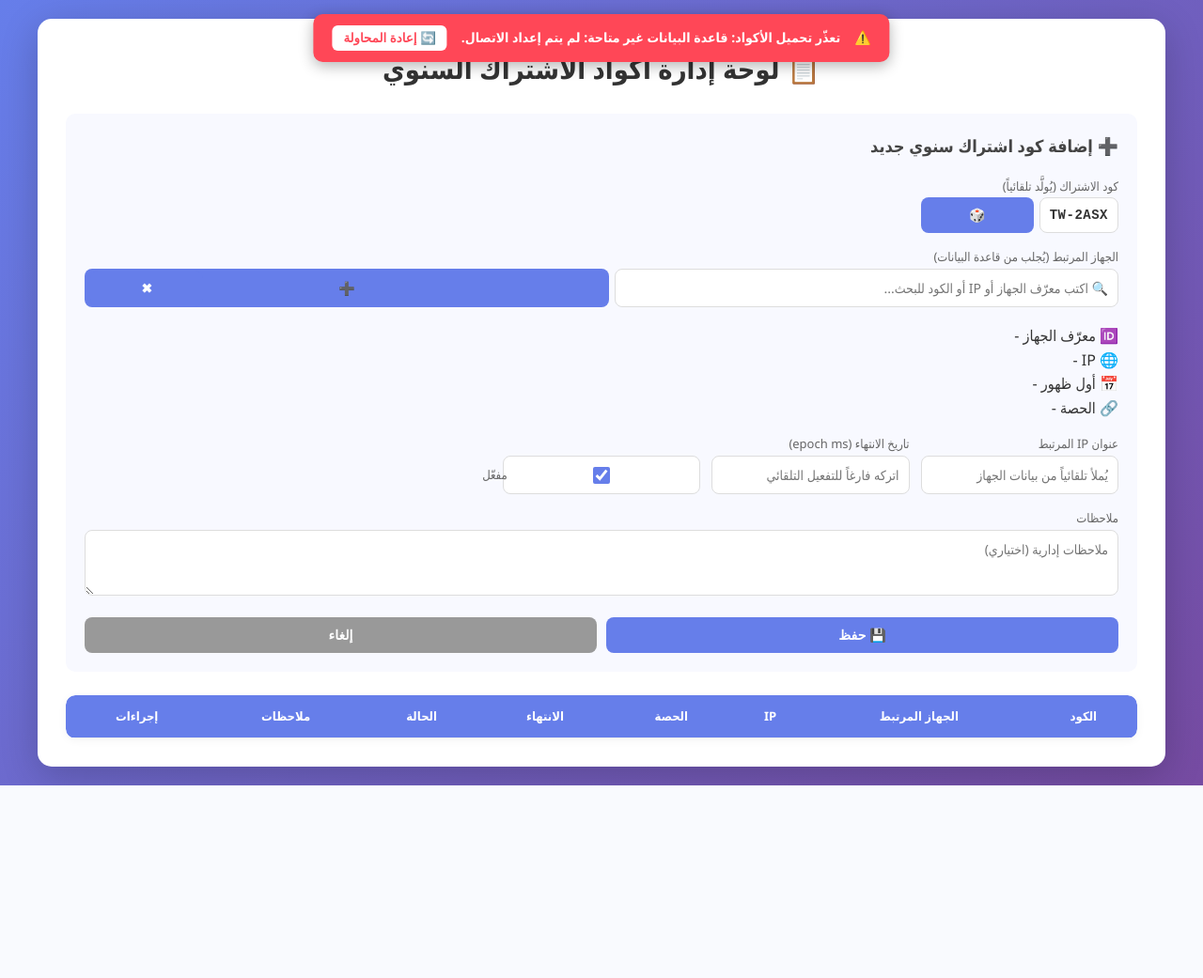
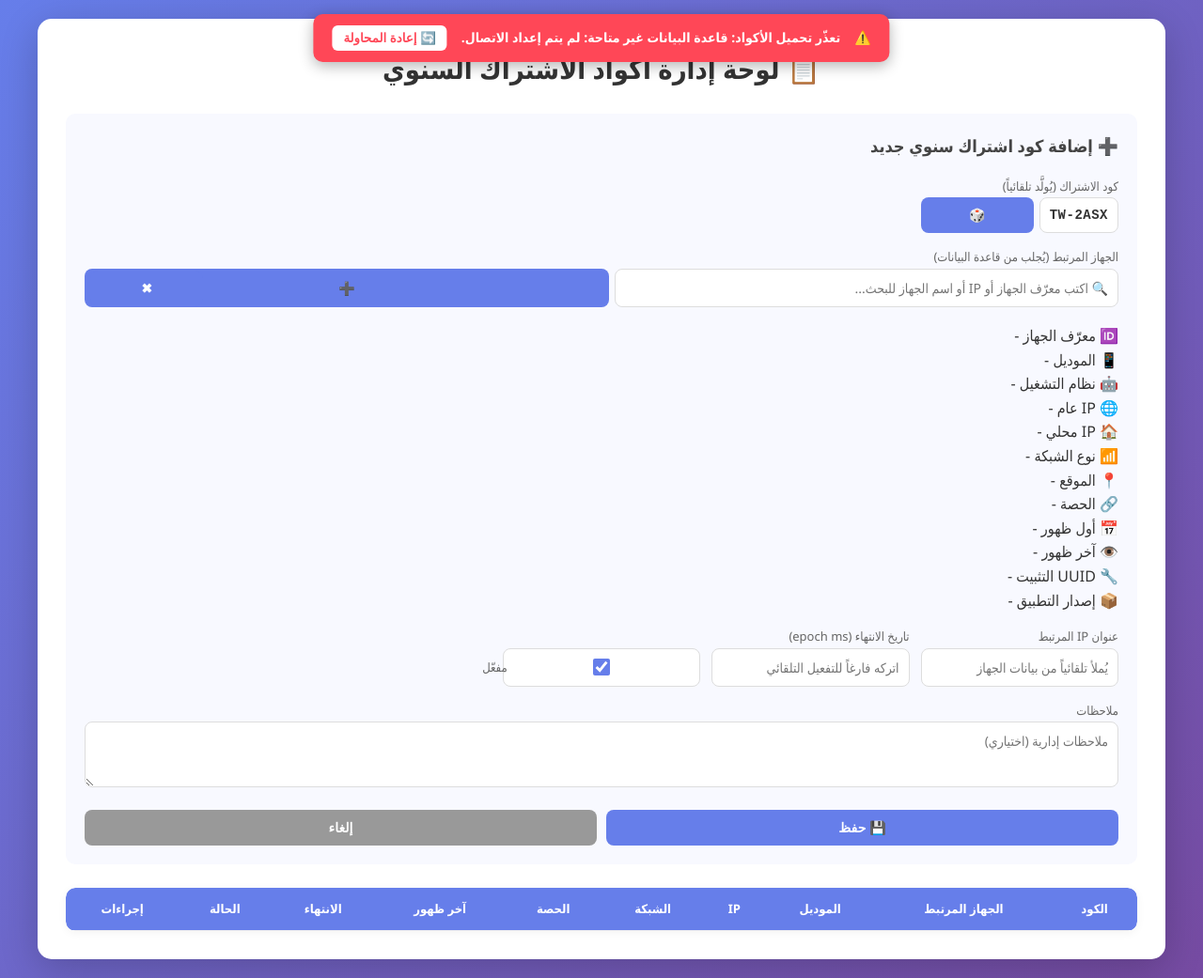
Before and after one commit to 6838gamal/Auto-Save-Contacts-CRM-Akram-Dashboard, a FastAPI app: page / in a window 1280 px wide. Shown: the whole page at 94% size. Before the commit the page ends 836 px from the top, so only its background shows below. Run offline with FastAPI, Linux system fonts and the light colour scheme; lists and menus that the app fills with data are empty.

Commit message:
Update index.html

```diff
--- a/templates/index.html
+++ b/templates/index.html
@@ -44,7 +44,7 @@
                     <div class="user-picker-box">
                         <input type="hidden" id="bound_user_id">
                         <input type="text" id="user-search"
-                               placeholder="🔍 اكتب معرّف الجهاز أو IP أو الكود للبحث..."
+                               placeholder="🔍 اكتب معرّف الجهاز أو IP أو اسم الجهاز للبحث..."
                                autocomplete="off">
                         <button type="button" class="user-add" onclick="addManualDevice()" title="إضافة جهاز يدوياً">➕</button>
                         <button type="button" class="user-clear" onclick="clearUser()" title="إزالة الربط">✖</button>
@@ -53,23 +53,55 @@
                     <small id="user-selected-hint" class="user-hint"></small>
                 </div>
 
-                <!-- بطاقة تفاصيل الجهاز (تظهر عند اختيار جهاز) -->
+                <!-- بطاقة تفاصيل الجهاز (موسّعة) -->
                 <div id="user-details-card" class="user-details-card hidden" style="grid-column:1/-1;">
                     <div class="detail-item">
                         <span class="detail-label">🆔 معرّف الجهاز</span>
                         <span class="detail-value mono" id="detail-id">-</span>
                     </div>
                     <div class="detail-item">
-                        <span class="detail-label">🌐 IP</span>
+                        <span class="detail-label">📱 الموديل</span>
+                        <span class="detail-value" id="detail-model">-</span>
+                    </div>
+                    <div class="detail-item">
+                        <span class="detail-label">🤖 نظام التشغيل</span>
+                        <span class="detail-value" id="detail-os">-</span>
+                    </div>
+                    <div class="detail-item">
+                        <span class="detail-label">🌐 IP عام</span>
                         <span class="detail-value mono" id="detail-ip">-</span>
+                    </div>
+                    <div class="detail-item">
+                        <span class="detail-label">🏠 IP محلي</span>
+                        <span class="detail-value mono" id="detail-local-ip">-</span>
+                    </div>
+                    <div class="detail-item">
+                        <span class="detail-label">📶 نوع الشبكة</span>
+                        <span class="detail-value" id="detail-network">-</span>
+                    </div>
+                    <div class="detail-item">
+                        <span class="detail-label">📍 الموقع</span>
+                        <span class="detail-value" id="detail-location">-</span>
+                    </div>
+                    <div class="detail-item">
+                        <span class="detail-label">🔗 الحصة</span>
+                        <span class="detail-value" id="detail-quota">-</span>
                     </div>
                     <div class="detail-item">
                         <span class="detail-label">📅 أول ظهور</span>
                         <span class="detail-value" id="detail-created">-</span>
                     </div>
                     <div class="detail-item">
-                        <span class="detail-label">🔗 الحصة</span>
-                        <span class="detail-value" id="detail-quota">-</span>
+                        <span class="detail-label">👁️ آخر ظهور</span>
+                        <span class="detail-value" id="detail-last-seen">-</span>
+                    </div>
+                    <div class="detail-item">
+                        <span class="detail-label">🔧 UUID التثبيت</span>
+                        <span class="detail-value mono" id="detail-install-uuid">-</span>
+                    </div>
+                    <div class="detail-item">
+                        <span class="detail-label">📦 إصدار التطبيق</span>
+                        <span class="detail-value" id="detail-app-version">-</span>
                     </div>
                 </div>
 
@@ -109,11 +141,13 @@
                     <tr>
                         <th>الكود</th>
                         <th>الجهاز المرتبط</th>
+                        <th>الموديل</th>
                         <th>IP</th>
+                        <th>الشبكة</th>
                         <th>الحصة</th>
+                        <th>آخر ظهور</th>
                         <th>الانتهاء</th>
                         <th>الحالة</th>
-                        <th>ملاحظات</th>
                         <th>إجراءات</th>
                     </tr>
                 </thead>
@@ -205,7 +239,8 @@
             try {
                 const d = new Date(s);
                 if (isNaN(d.getTime())) return "-";
-                return d.toLocaleDateString("ar-EG");
+                return d.toLocaleDateString("ar-EG") + " " +
+                       d.toLocaleTimeString("ar-EG", { hour: "2-digit", minute: "2-digit" });
             } catch { return "-"; }
         }
         function epochToInput(ms) { return ms ? String(ms) : ""; }
@@ -226,7 +261,7 @@
                 .replace(/"/g, "&quot;").replace(/'/g, "&#39;");
         }
 
-        /* ===== استخراج معرف/اسم/IP من صف subscription_codes ===== */
+        /* ===== استخراج معرف/اسم/IP/موديل من صف subscription_codes ===== */
         function userId(u) {
             return u.bound_user_id ?? u.user_id ?? u.code ?? "";
         }
@@ -234,10 +269,17 @@
             return u.bound_user_id ?? u.name ?? u.code ?? "";
         }
         function userIp(u) {
-            return u.bound_ip ?? u.ip ?? "";
+            // الأولوية: public_ip (من التطبيق) ثم bound_ip (من لوحة التحكم)
+            return u.public_ip ?? u.bound_ip ?? u.ip ?? "";
+        }
+        function userModel(u) {
+            return u.device_model ?? "";
+        }
+        function userNetwork(u) {
+            return u.network_type ?? "";
         }
         function userQuota(u) {
-            const used = u.used_contacts ?? 0;
+            const used = u.used_contacts ?? u.saved_contacts_count ?? 0;
             const max = u.max_contacts;
             return max != null ? `${used} / ${max}` : `${used} / ∞`;
         }
@@ -268,7 +310,10 @@
                     const id = String(userId(u)).toLowerCase();
                     const ip = String(userIp(u)).toLowerCase();
                     const code = String(u.code ?? "").toLowerCase();
-                    return id.includes(q) || ip.includes(q) || code.includes(q);
+                    const model = String(userModel(u)).toLowerCase();
+                    const uuid = String(u.install_uuid ?? "").toLowerCase();
+                    return id.includes(q) || ip.includes(q) || code.includes(q)
+                        || model.includes(q) || uuid.includes(q);
                 });
             }
             const shown = list.slice(0, 50);
@@ -278,12 +323,15 @@
                 dd.innerHTML = shown.map(u => {
                     const id = userId(u);
                     const ip = userIp(u);
+                    const model = userModel(u);
                     const ipHtml = ip ? `<span class="user-ip">🌐 ${escapeHtml(String(ip))}</span>` : "";
+                    const modelHtml = model ? `<span class="user-ip">📱 ${escapeHtml(String(model))}</span>` : "";
                     return `
                     <div class="user-item" onclick='selectUser(${JSON.stringify(u).replace(/'/g, "&#39;")})'>
                         <div class="user-info">
                             <span class="user-name mono">${escapeHtml(String(id))}</span>
                         </div>
+                        ${modelHtml}
                         ${ipHtml}
                     </div>`;
                 }).join("");
@@ -318,9 +366,17 @@
         function showUserDetails(u) {
             const card = document.getElementById("user-details-card");
             document.getElementById("detail-id").textContent = userId(u) || "-";
-            document.getElementById("detail-ip").textContent = userIp(u) || "—";
-            document.getElementById("detail-created").textContent = fmtDateStr(u.created_at);
+            document.getElementById("detail-model").textContent = u.device_model || "—";
+            document.getElementById("detail-os").textContent = u.os_version || "—";
+            document.getElementById("detail-ip").textContent = u.public_ip || "—";
+            document.getElementById("detail-local-ip").textContent = u.local_ip || "—";
+            document.getElementById("detail-network").textContent = u.network_type || "—";
+            document.getElementById("detail-location").textContent = u.location_info || "—";
             document.getElementById("detail-quota").textContent = userQuota(u);
+            document.getElementById("detail-created").textContent = fmtDateStr(u.first_seen || u.created_at);
+            document.getElementById("detail-last-seen").textContent = fmtDateStr(u.last_seen);
+            document.getElementById("detail-install-uuid").textContent = u.install_uuid || "—";
+            document.getElementById("detail-app-version").textContent = u.app_version || "—";
             card.classList.remove("hidden");
         }
 
@@ -379,23 +435,28 @@
         function renderTable(data) {
             const tbody = document.getElementById("subs-table");
             if (!data.length) {
-                tbody.innerHTML = `<tr><td colspan="8" style="text-align:center;padding:24px;">لا توجد أكواد بعد</td></tr>`;
+                tbody.innerHTML = `<tr><td colspan="10" style="text-align:center;padding:24px;">لا توجد أكواد بعد</td></tr>`;
                 return;
             }
             tbody.innerHTML = data.map(s => {
                 const deviceDisplay = s.bound_user_id || "-";
-                const ipDisplay = s.bound_ip || "-";
+                const ipDisplay = userIp(s) || "-";
+                const modelDisplay = s.device_model || "-";
+                const networkDisplay = s.network_type || "-";
                 const quota = userQuota(s);
+                const lastSeen = s.last_seen ? fmtDateStr(s.last_seen) : "-";
 
                 return `
                 <tr>
                     <td data-label="الكود" class="code-cell">${escapeHtml(s.code)}</td>
                     <td data-label="الجهاز المرتبط" class="mono">${escapeHtml(String(deviceDisplay))}</td>
+                    <td data-label="الموديل">${escapeHtml(String(modelDisplay))}</td>
                     <td data-label="IP" class="mono">${escapeHtml(String(ipDisplay))}</td>
+                    <td data-label="الشبكة">${escapeHtml(String(networkDisplay))}</td>
                     <td data-label="الحصة">${quota}</td>
+                    <td data-label="آخر ظهور">${lastSeen}</td>
                     <td data-label="الانتهاء">${s.is_lifetime ? "∞" : fmtEpoch(s.expires_at)}</td>
                     <td data-label="الحالة">${statusBadge(s)}</td>
-                    <td data-label="ملاحظات">${escapeHtml(s.notes || "-")}</td>
                     <td data-label="إجراءات">
                         <button onclick='editSub(${JSON.stringify(s).replace(/'/g, "&#39;")})'>✏️</button>
                         <button class="btn-danger" onclick="deleteSub('${escapeHtml(s.code)}')">🗑️</button>
```
